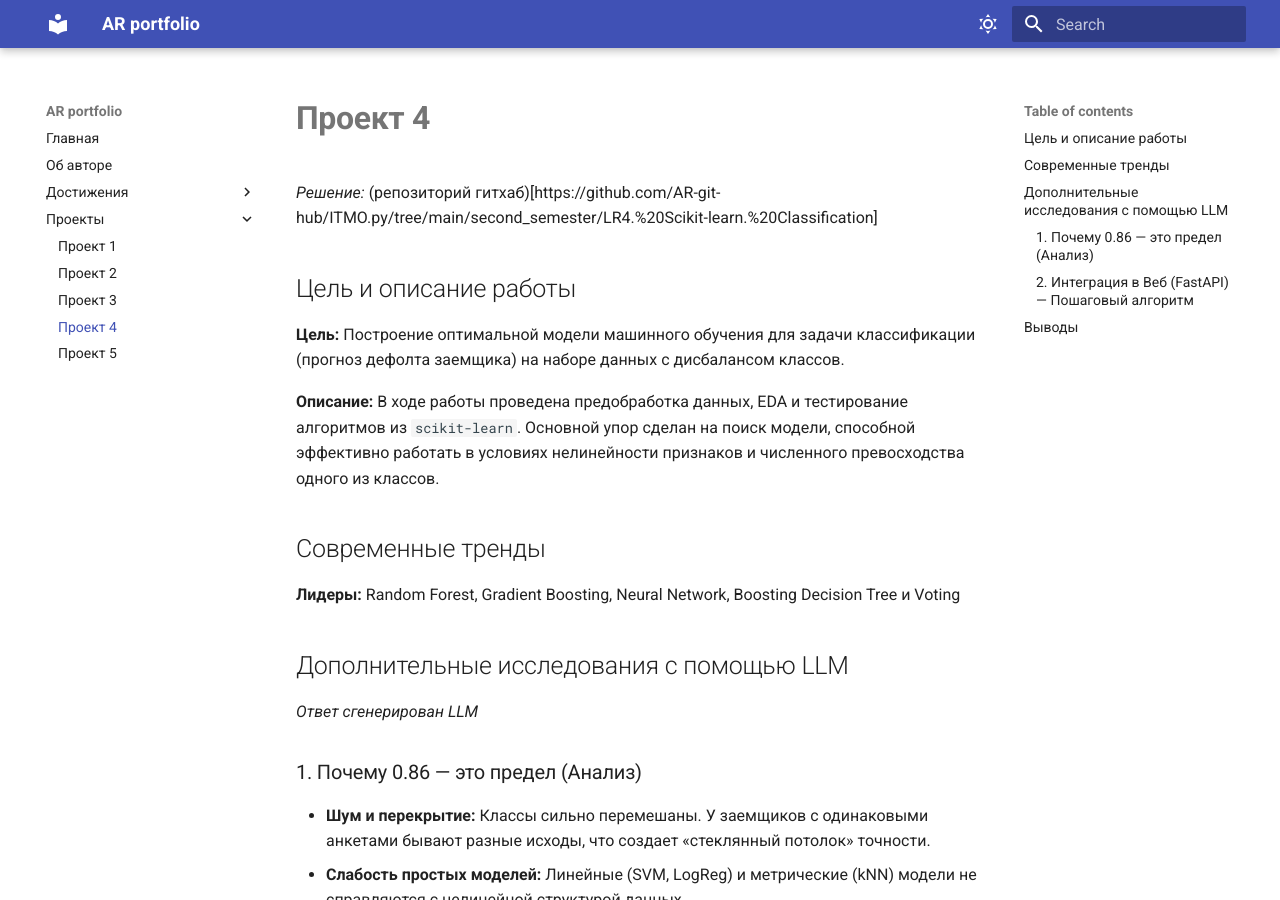
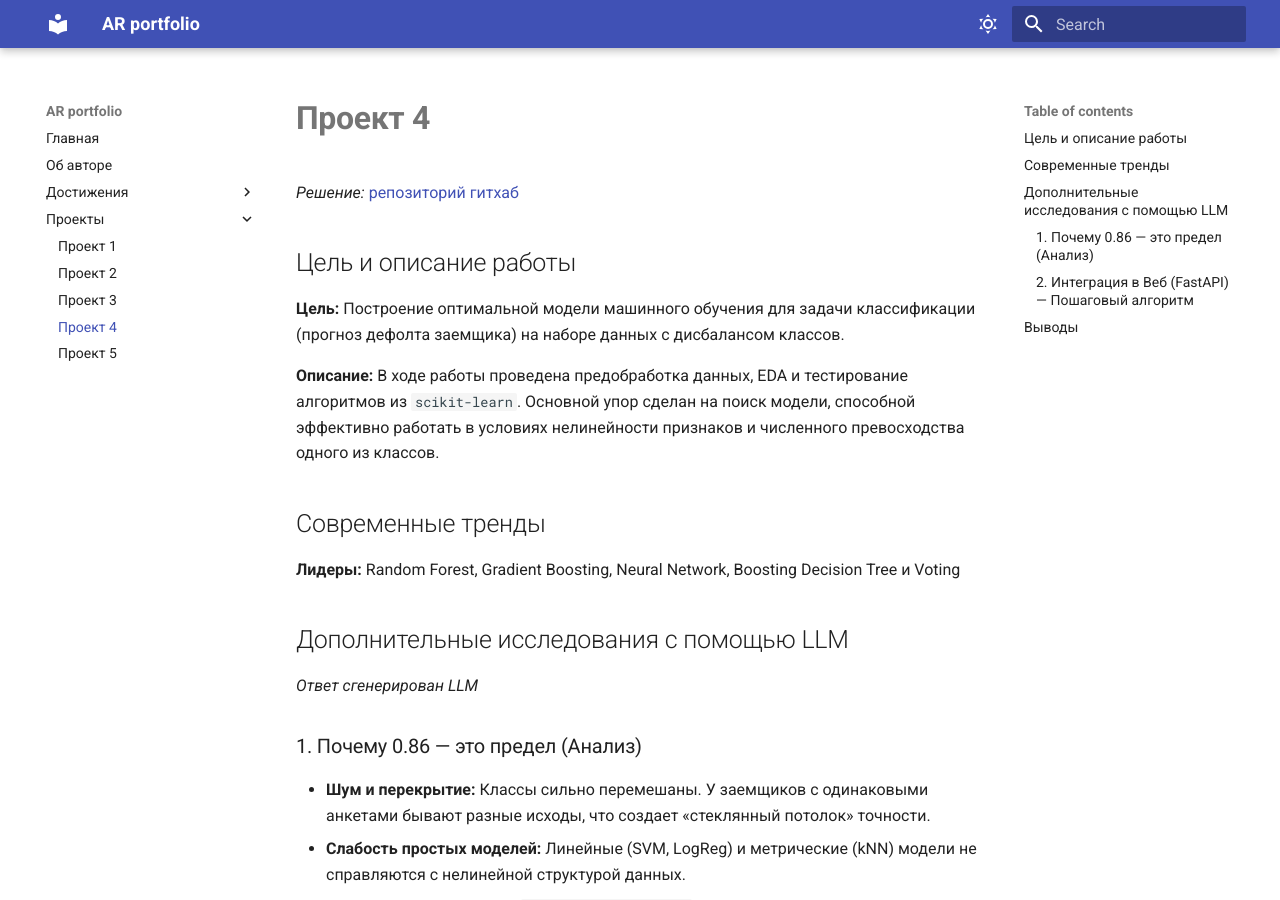
Before and after one commit to AR-git-hub/python-itmo-site_project, an MkDocs documentation site: the page built from source/docs/projects/project4.md, in a window 1280 px wide and 900 px high. Built offline with MkDocs 1.6.1 and Material for MkDocs 9.7.7, drawn with Linux system fonts in a browser that asks for light colours.

Commit message:
Update project4.md

```diff
--- a/source/docs/projects/project4.md
+++ b/source/docs/projects/project4.md
@@ -1,6 +1,6 @@
 # **Проект 4**
 
-*Решение:* (репозиторий гитхаб)[https://github.com/AR-git-hub/ITMO.py/tree/main/second_semester/LR4.%20Scikit-learn.%20Classification]
+*Решение:* [репозиторий гитхаб](https://github.com/AR-git-hub/ITMO.py/tree/main/second_semester/LR4.%20Scikit-learn.%20Classification)
 
 ## Цель и описание работы
 
```
